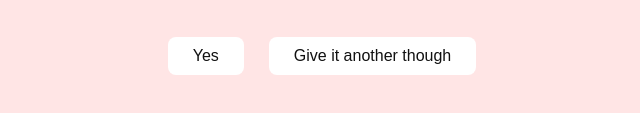
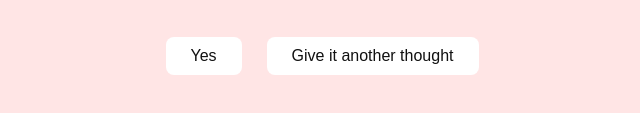
Before and after one commit to willyoubemyvalentine1/Valentine, a plain HTML site: page no3.html in a window 1280 px wide. Shown: the part 507-620 px from the top of the page, 318-958 px from the left. Drawn offline with Linux system fonts and the light colour scheme.

Commit message:
Update no3.html

```diff
--- a/no3.html
+++ b/no3.html
@@ -20,7 +20,7 @@
 
         <div class="btn">
             <a href="yes.html">Yes</a>
-            <a href="no4.html">Give it another though</a>
+            <a href="no4.html">Give it another thought</a>
         </div>
     </div>
     <script src=></script>
```
